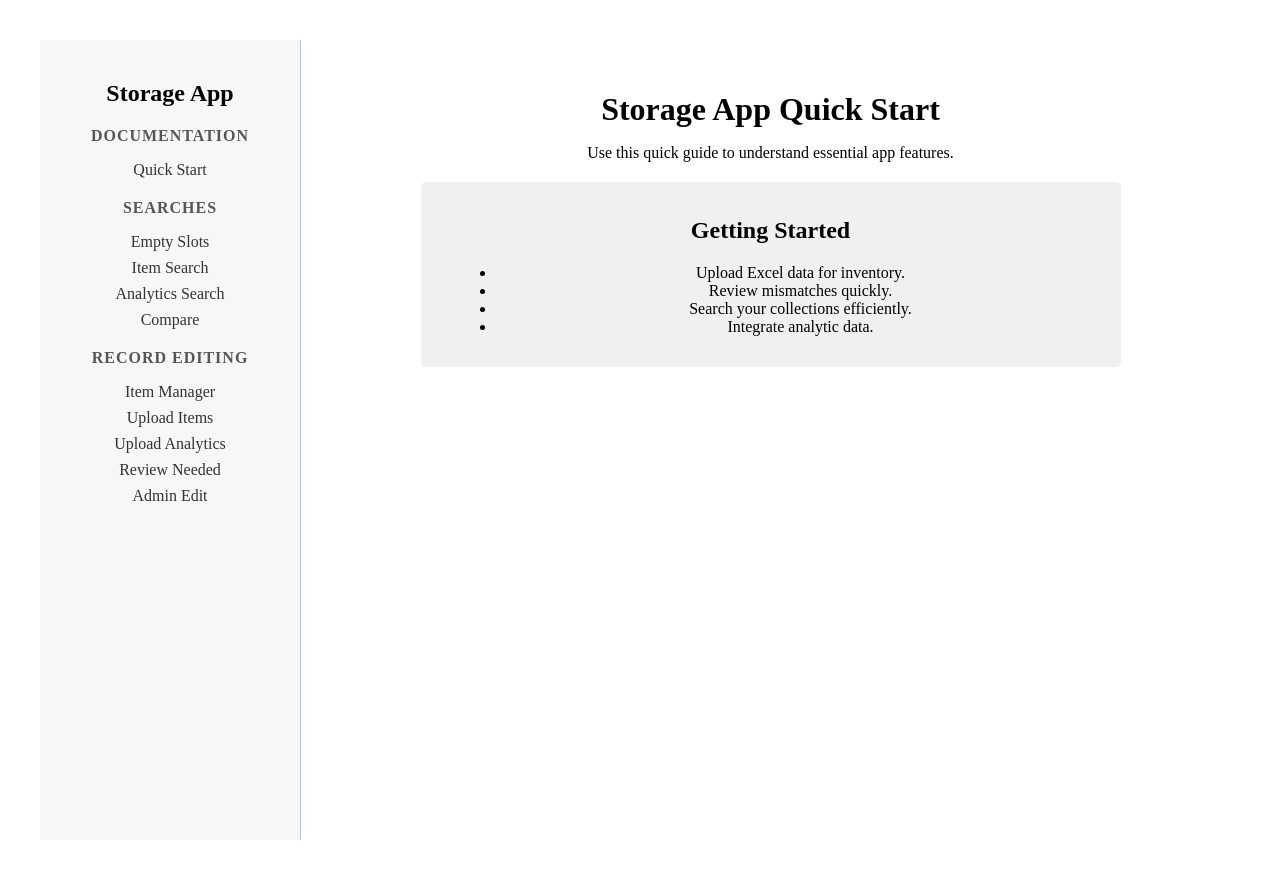
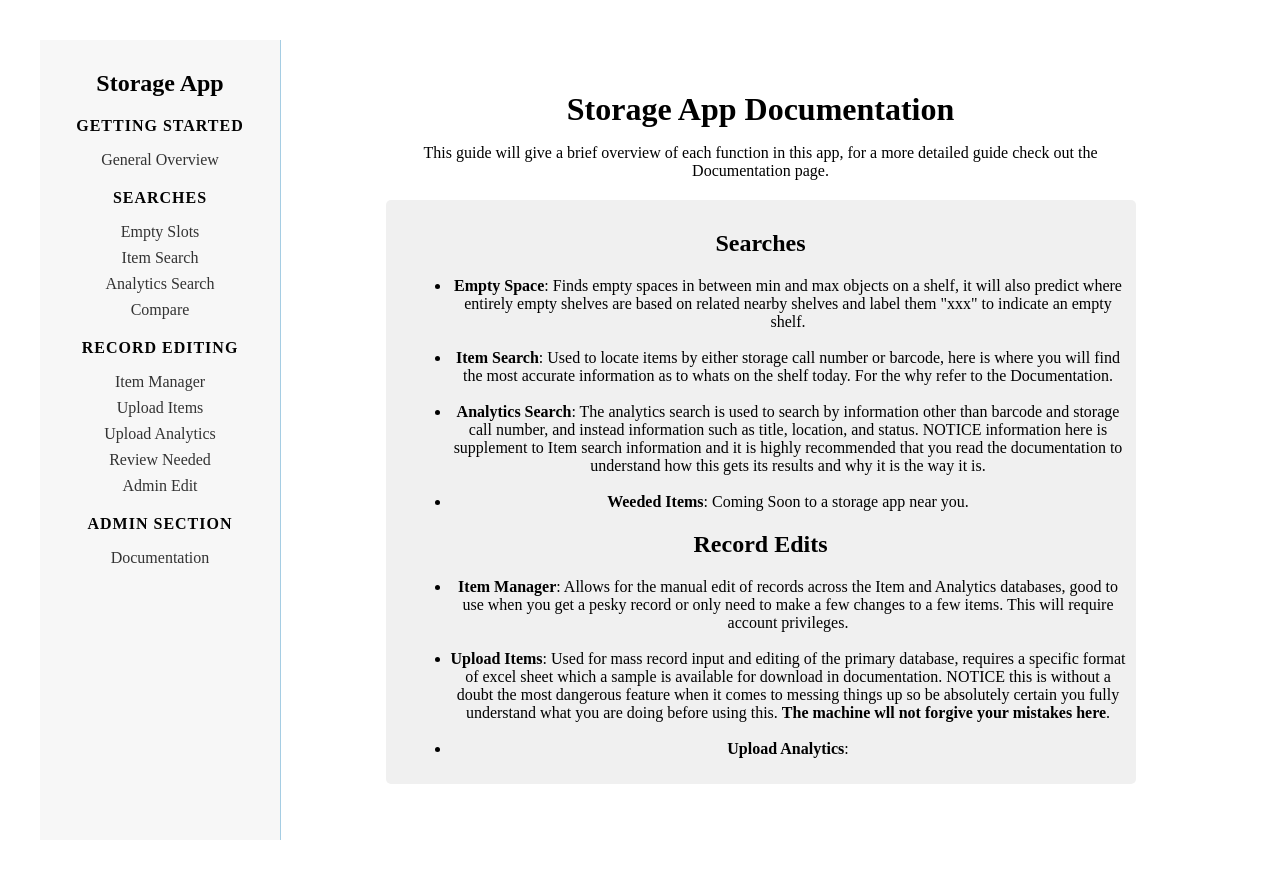
Before and after one commit to QuinnHughes/Storage-App, a React (Vite) app in the folder frontend/: page / in a window 1280 px wide. Built offline with nearby package versions, Linux system fonts and the light colour scheme.

Commit message:
More documentation added, a few pages cleaned up

```diff
--- a/frontend/src/App.jsx
+++ b/frontend/src/App.jsx
@@ -15,6 +15,7 @@ import UploadAnalytics from "./pages/UploadAnalytics";
 import ReviewNeeded from "./pages/ReviewNeeded";
 import AdminEdit from "./pages/AdminEdit";
 import Compare from "./pages/Compare";
+import Documentation from "./pages/Documentation";
 
 const App = () => (
   <Router>
@@ -30,6 +31,7 @@ const App = () => (
         <Route path="upload-analytics" element={<UploadAnalytics />} />
         <Route path="review-needed" element={<ReviewNeeded />} />
         <Route path="admin-edit" element={<AdminEdit />} />
+        <Route path="documentation" element={<Documentation />} />
       </Route>
     </Routes>
   </Router>
--- a/frontend/src/components/Layout.css
+++ b/frontend/src/components/Layout.css
@@ -6,7 +6,7 @@
 .sidebar {
   width: 220px;
   background: #f7f7f7;
-  padding: 20px;
+  padding: 10px;
   border-right: 1px solid hsl(202, 53%, 77%);
 }
 
@@ -19,7 +19,7 @@
   font-size: 1em;
   margin-top: 20px;
   margin-bottom: 10px;
-  color: #555;
+  color: #030303;
   text-transform: uppercase;
   letter-spacing: 1px;
 }
@@ -40,7 +40,7 @@
 }
 
 .sidebar ul li a:hover {
-  color: #0d6efd;
+  color: #0c2401;
 }
 
 .main-content {
--- a/frontend/src/components/Layout.jsx
+++ b/frontend/src/components/Layout.jsx
@@ -6,9 +6,9 @@ const Layout = () => (
     <nav className="sidebar">
       <h2>Storage App</h2>
 
-      <h3>Documentation</h3>
+      <h3>Getting Started</h3>
       <ul>
-        <li><Link to="/">Quick Start</Link></li>
+        <li><Link to="/">General Overview</Link></li>
       </ul>
 
       <h3>Searches</h3>
@@ -28,6 +28,11 @@ const Layout = () => (
         <li><Link to="/admin-edit">Admin Edit</Link></li>
       </ul>
 
+      <h3>Admin Section</h3>
+      <ul>
+        <li><Link to="/documentation">Documentation</Link></li>
+      </ul>
+
     </nav>
 
     <main className="main-content">
--- /dev/null
+++ b/frontend/src/pages/Documentation.jsx
@@ -0,0 +1,10 @@
+// Example: Documentation.jsx
+
+export default function AnalyticsManager() {
+  return (
+    <div>
+      <h1>Analytics Manager</h1>
+      <p>This page is under construction.</p>
+    </div>
+  );
+}
--- a/frontend/src/pages/EmptySlots.jsx
+++ b/frontend/src/pages/EmptySlots.jsx
@@ -1,3 +1,7 @@
+//EmptySlots: Uses view empty_slot_details against the main "items" database to predict empty spaces and where they should be.
+//To-do: Needs view adjusted to view weeding list aswell, could potentitally do a seperate view that looks at a table of weeded items.
+//To-do cont: Add in on this or in a new sheet ability to select a pre definable template for accesionning, xlsx for item updater by excel and for zebra batch print(probaly will need an api)
+
 import { useEffect, useState } from 'react';
 
 const EmptySlots = () => {
--- a/frontend/src/pages/QuickStart.css
+++ b/frontend/src/pages/QuickStart.css
@@ -1,5 +1,5 @@
 .quickstart {
-  max-width: 700px;
+  max-width: 750px;
   margin: auto;
 }
 
@@ -10,12 +10,12 @@
 
 .quickstart section {
   background: #f0f0f0;
-  padding: 15px;
+  padding: 10px;
   border-radius: 5px;
   margin-top: 20px;
 }
 
 .quickstart ul {
   list-style: disc;
-  margin-left: 20px;
+  margin-left: 15px;
 }
--- a/frontend/src/pages/QuickStart.jsx
+++ b/frontend/src/pages/QuickStart.jsx
@@ -2,19 +2,33 @@ import './QuickStart.css';
 
 const QuickStart = () => (
   <div className="quickstart">
-    <h1>Storage App Quick Start</h1>
+    <h1>Storage App Documentation</h1>
     <p>
-      Use this quick guide to understand essential app features.
+      This guide will give a brief overview of each function in this app, for a more detailed guide check out the Documentation page.
     </p>
     <section>
-      <h2>Getting Started</h2>
+    <h2>Searches</h2>
       <ul>
-        <li>Upload Excel data for inventory.</li>
-        <li>Review mismatches quickly.</li>
-        <li>Search your collections efficiently.</li>
-        <li>Integrate analytic data.</li>
+       <li><b>Empty Space</b>: Finds empty spaces in between min and max objects on a shelf, it will also predict where entirely empty shelves are based on related nearby shelves and label them "xxx" to indicate an empty shelf.</li>
+     <br></br>
+        <li><b>Item Search</b>: Used to locate items by either storage call number or barcode, here is where you will find the most accurate information as to whats on the shelf today. For the why refer to the Documentation.</li>
+      <br></br>
+        <li><b>Analytics Search</b>: The analytics search is used to search by information other than barcode and storage call number, and instead information such as title, location, and status. NOTICE information here is supplement to Item search information and it is highly recommended that you read the documentation to understand how this gets its results and why it is the way it is.</li>
+      <br></br>
+        <li><b>Weeded Items</b>: Coming Soon to a storage app near you.</li>
       </ul>
+
+    <h2>Record Edits</h2>
+      <ul>
+        <li><b>Item Manager</b>: Allows for the manual edit of records across the Item and Analytics databases, good to use when you get a pesky record or only need to make a few changes to a few items. This will require account privileges. </li>
+      <br></br>
+        <li><b>Upload Items</b>: Used for mass record input and editing of the primary database, requires a specific format of excel sheet which a sample is available for download in documentation. NOTICE this is without a doubt the most dangerous feature when it comes to messing things up so be absolutely certain you fully understand what you are doing before using this. <b>The machine wll not forgive your mistakes here</b>.</li>
+      <br></br>
+        <li><b>Upload Analytics</b>:</li>
+      </ul>
+
     </section>
+
   </div>
 );
 
```
